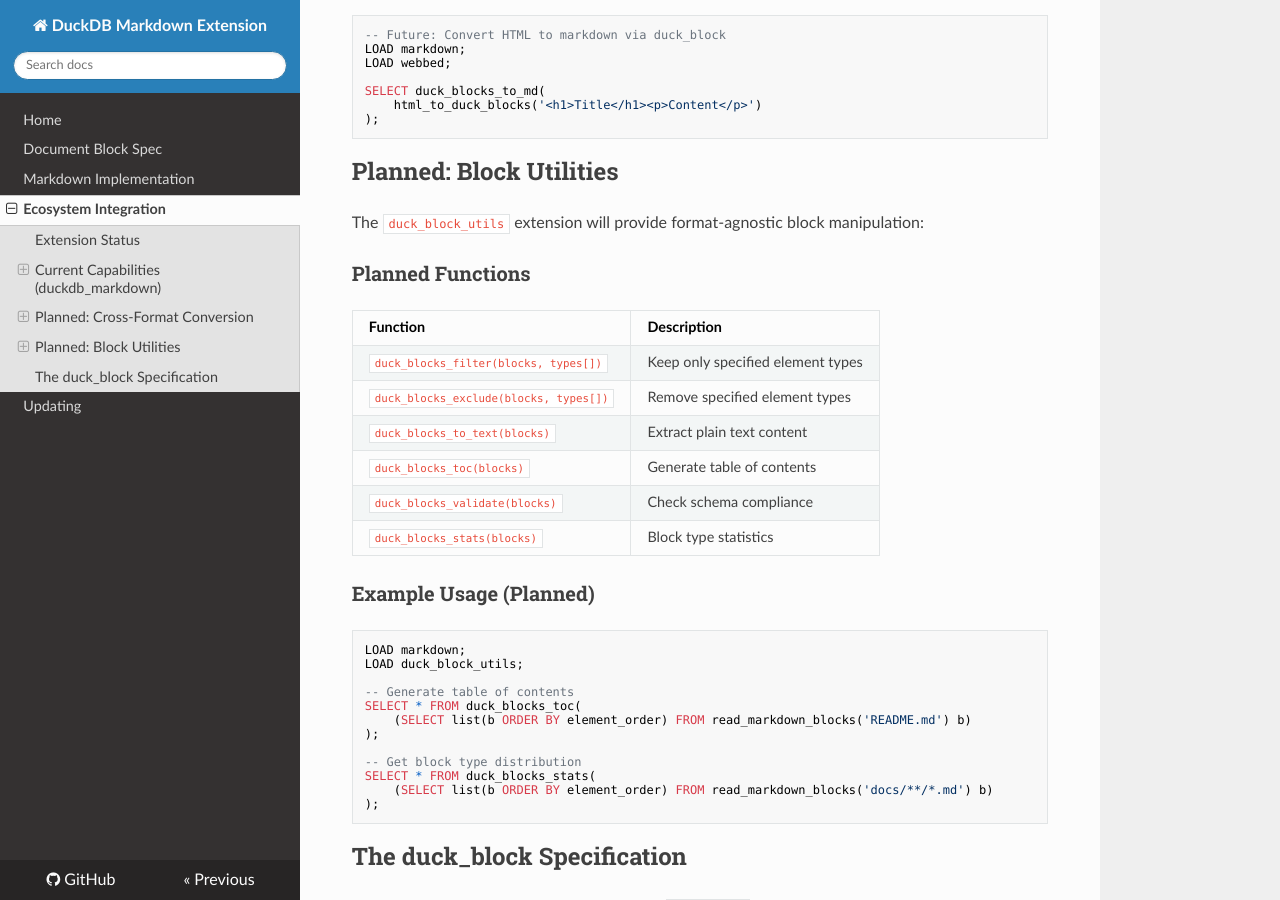
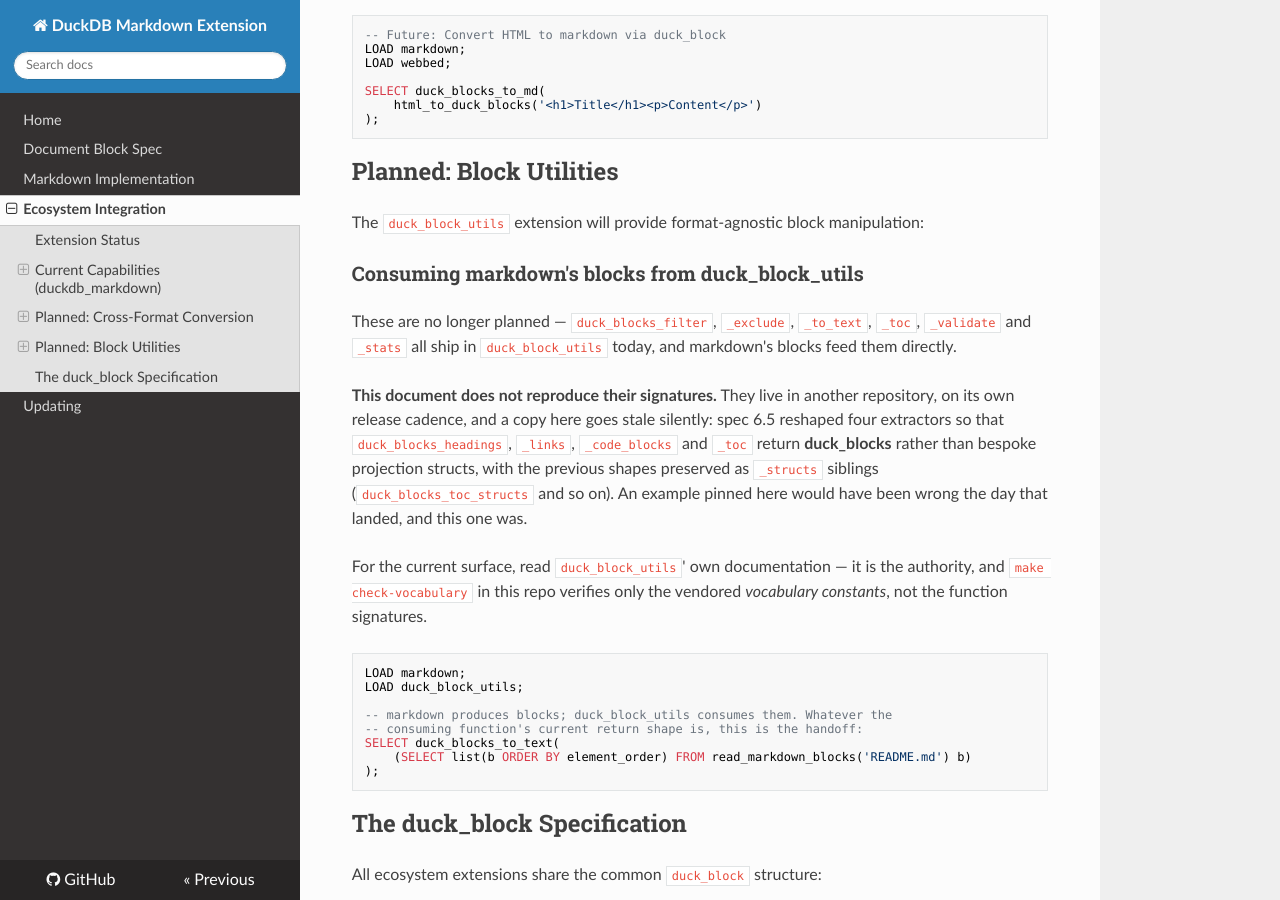
Before and after one commit to teaguesterling/duckdb_markdown, an MkDocs documentation site: the page built from docs/ecosystem.md, in a window 1280 px wide and 900 px high, scrolled down 1455 px. Built offline with MkDocs 1.6.1, drawn with Linux system fonts in a browser that asks for light colours; nearby versions of some CDN libraries.

Commit message:
chore: vendor duck_block spec 6.5 and swap the filename literal
Re-vendors src/include/duck_block_vocabulary.hpp from duck_block_utils main at
cfd8e28 ("duck_blocks 6.5: filename provenance, extractor reshape, DuckDB v2.0
compatibility"), taking SPEC_VERSION 6.5, FIELD_FILENAME, FILENAME_IDX,
ATTR_OUTLINE and ATTR_INDENT. The literal "filename" in
DuckBlockWithFilenameType() becomes Vocab::FIELD_FILENAME, which is what the
comment there promised when 6.4 was first accepted.

markdown_types.cpp needed the vocabulary include and the local
 alias that markdown_copy.cpp,
markdown_utils.cpp and duck_block_functions.cpp each declare per translation
unit; it had never referenced a constant before.

The three local-only constants markdown's 6.3 copy carried are gone, as
expected: upstream's 6.5 header records them as REMOVED in its own changelog,
having taken indices 7 and 8 for FILENAME_IDX. They were dead here -- no
references in src/ or test/ -- so nothing depended on them.

Docs updated where the drift check pointed. The version lines in
doc_block_spec.md and markdown_doc_block.md were the easy part; the check's
warning that "the version line is usually the least of what has drifted" was
literally true. ecosystem.md carried a "Planned Functions" table listing six
duck_block_utils functions that have all since shipped, and an example calling
duck_blocks_toc for a table of contents -- which 6.5 reshaped to return
duck_blocks, moving that projection to duck_blocks_toc_structs. That example
was wrong the day 6.5 landed.

Rather than correct the copy, that section now points at duck_block_utils as
the authority and keeps only the handoff shape, because a duplicated signature
list for another repository's API on its own release cadence goes stale
silently. make check-vocabulary verifies the vendored CONSTANTS, not the
function signatures, so nothing here would have caught it.

50 test cases / 1818 assertions; vocabulary drift, conformance and format clean.

````diff
--- a/docs/ecosystem.md
+++ b/docs/ecosystem.md
@@ -85,31 +85,32 @@
 
 The `duck_block_utils` extension will provide format-agnostic block manipulation:
 
-### Planned Functions
+### Consuming markdown's blocks from duck_block_utils
 
-| Function | Description |
-|----------|-------------|
-| `duck_blocks_filter(blocks, types[])` | Keep only specified element types |
-| `duck_blocks_exclude(blocks, types[])` | Remove specified element types |
-| `duck_blocks_to_text(blocks)` | Extract plain text content |
-| `duck_blocks_toc(blocks)` | Generate table of contents |
-| `duck_blocks_validate(blocks)` | Check schema compliance |
-| `duck_blocks_stats(blocks)` | Block type statistics |
+These are no longer planned — `duck_blocks_filter`, `_exclude`, `_to_text`,
+`_toc`, `_validate` and `_stats` all ship in `duck_block_utils` today, and
+markdown's blocks feed them directly.
 
-### Example Usage (Planned)
+**This document does not reproduce their signatures.** They live in another
+repository, on its own release cadence, and a copy here goes stale silently:
+spec 6.5 reshaped four extractors so that `duck_blocks_headings`, `_links`,
+`_code_blocks` and `_toc` return **duck_blocks** rather than bespoke projection
+structs, with the previous shapes preserved as `_structs` siblings
+(`duck_blocks_toc_structs` and so on). An example pinned here would have been
+wrong the day that landed, and this one was.
+
+For the current surface, read `duck_block_utils`' own documentation — it is the
+authority, and `make check-vocabulary` in this repo verifies only the vendored
+*vocabulary constants*, not the function signatures.
 
 ```sql
 LOAD markdown;
 LOAD duck_block_utils;
 
--- Generate table of contents
-SELECT * FROM duck_blocks_toc(
+-- markdown produces blocks; duck_block_utils consumes them. Whatever the
+-- consuming function's current return shape is, this is the handoff:
+SELECT duck_blocks_to_text(
     (SELECT list(b ORDER BY element_order) FROM read_markdown_blocks('README.md') b)
-);
-
--- Get block type distribution
-SELECT * FROM duck_blocks_stats(
-    (SELECT list(b ORDER BY element_order) FROM read_markdown_blocks('docs/**/*.md') b)
 );
 ```
 
````
Also changed, not shown: docs/doc_block_spec.md (+2 -2 lines), docs/markdown_doc_block.md (+1 -1 lines), 2 other files.
